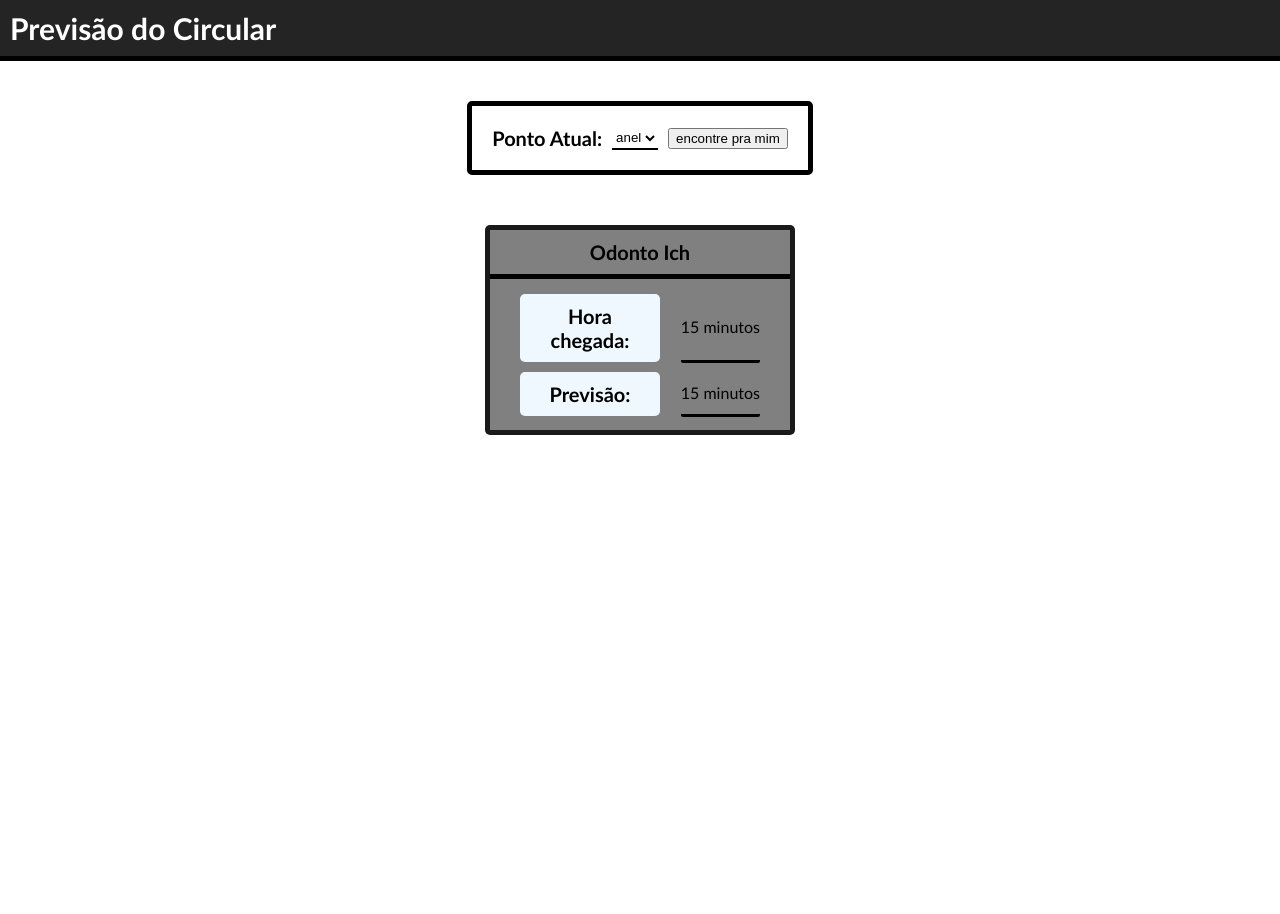
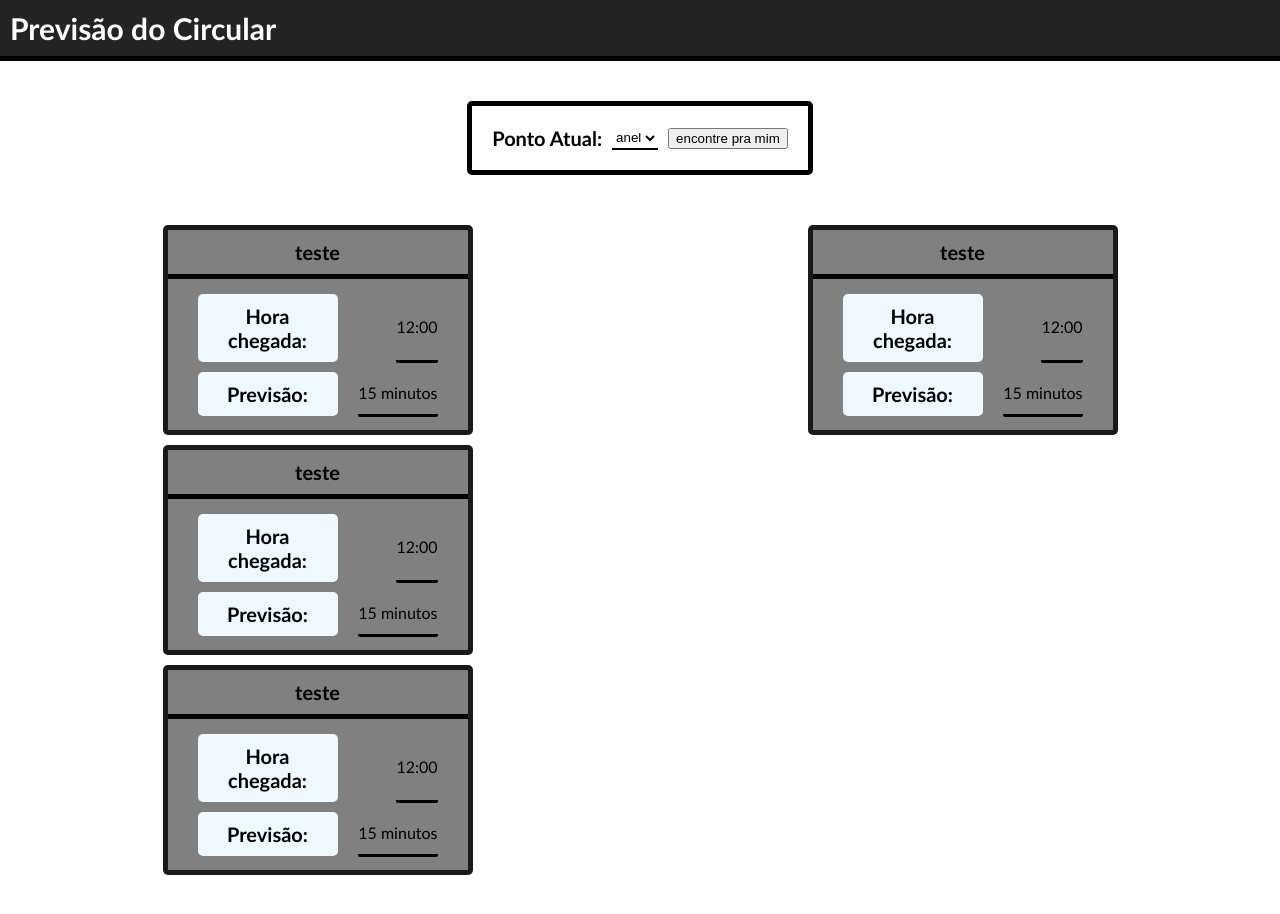
Before and after one commit to ufjf-dcc207/ufjf-dcc207-2024-3-a-trb1-Miguel-Dias-112, a React (Vite) app: page / in a window 1280 px wide. Shown: the top 914 px of the page. Before the commit the page ends 800 px from the top, so only its background shows below. Built offline with nearby package versions, Linux system fonts and the light colour scheme.

Commit message:
cria sub componente horario e estrutura tipos

```diff
--- a/src/Componentes/Previsão/Previsão.css
+++ b/src/Componentes/Previsão/Previsão.css
@@ -58,10 +58,11 @@
 }
 .Previsões{
     height: 100%;
-    width: auto;
+    width: 100%;
     display: flex;
-    justify-content: center;
-    align-items: flex-start;
+    justify-content: flex-start;
+    align-items: center;
+    flex-direction: column;
     flex-wrap: wrap;
     gap: 10px;
     margin-top: 50px;
--- a/src/Componentes/Previsão/Previsão.tsx
+++ b/src/Componentes/Previsão/Previsão.tsx
@@ -5,11 +5,42 @@ type Rotas= {
     pontos: string[]
   }
 type Horario = {
-    hora: string,
+    nome: string,
     rotas: Rotas[],
     intervaloPontos: number,
+}
+type HorarioProps = {
+    horaChegada: string,
+    horaPrevisão: string,
+    nome: string,
+}
+function Horario( {horaChegada, horaPrevisão, nome}: HorarioProps){
+    return(
+        <div className='container'>
+        <h2>{nome}</h2>
+        <div className='data'>
+            <section>
+                <h3>Hora chegada:</h3>
+                <p>{horaChegada}</p>
+            </section>
+            <section>
+                <h3>Previsão:</h3>
+                <p>15 minutos</p>
+            </section>
 
+        </div>
+
+    </div>
+    )
 }
+const Horarios: Horario[] = [
+    { nome: "almoco", rotas: [
+        { nome: "teste", id: 1, pontos: ["ponto1", "ponto2"] },
+        { nome: "teste", id: 2, pontos: ["ponto1", "ponto2", "ponto3"] },
+        { nome: "teste", id: 3, pontos: ["ponto1"] },
+        { nome: "teste", id: 4, pontos: ["ponto1", "ponto2"] }
+    ], intervaloPontos: 15 },
+]
 function Previsão() {
   return (
 
@@ -29,20 +60,16 @@ function Previsão() {
               <button>encontre pra mim</button>
           </section>
           <div className='Previsões'>
-            <div className='container'>
-                <h2>Odonto Ich</h2>
-                <div className='data'>
-                    <section>
-                        <h3>Hora chegada:</h3>
-                        <p>15 minutos</p>
-                    </section>
-                    <section>
-                        <h3>Previsão:</h3>
-                        <p>15 minutos</p>
-                    </section>
-                </div>
+            {
+            Horarios[0].rotas.map(
+                (rota:Rotas, index) => {
+                    return (
+                      <Horario horaChegada="12:00" horaPrevisão="12:15" nome={rota.nome}></Horario>
+                );
+                }
+            )
 
-            </div>
+            }
           </div>
 
         </main>
```
